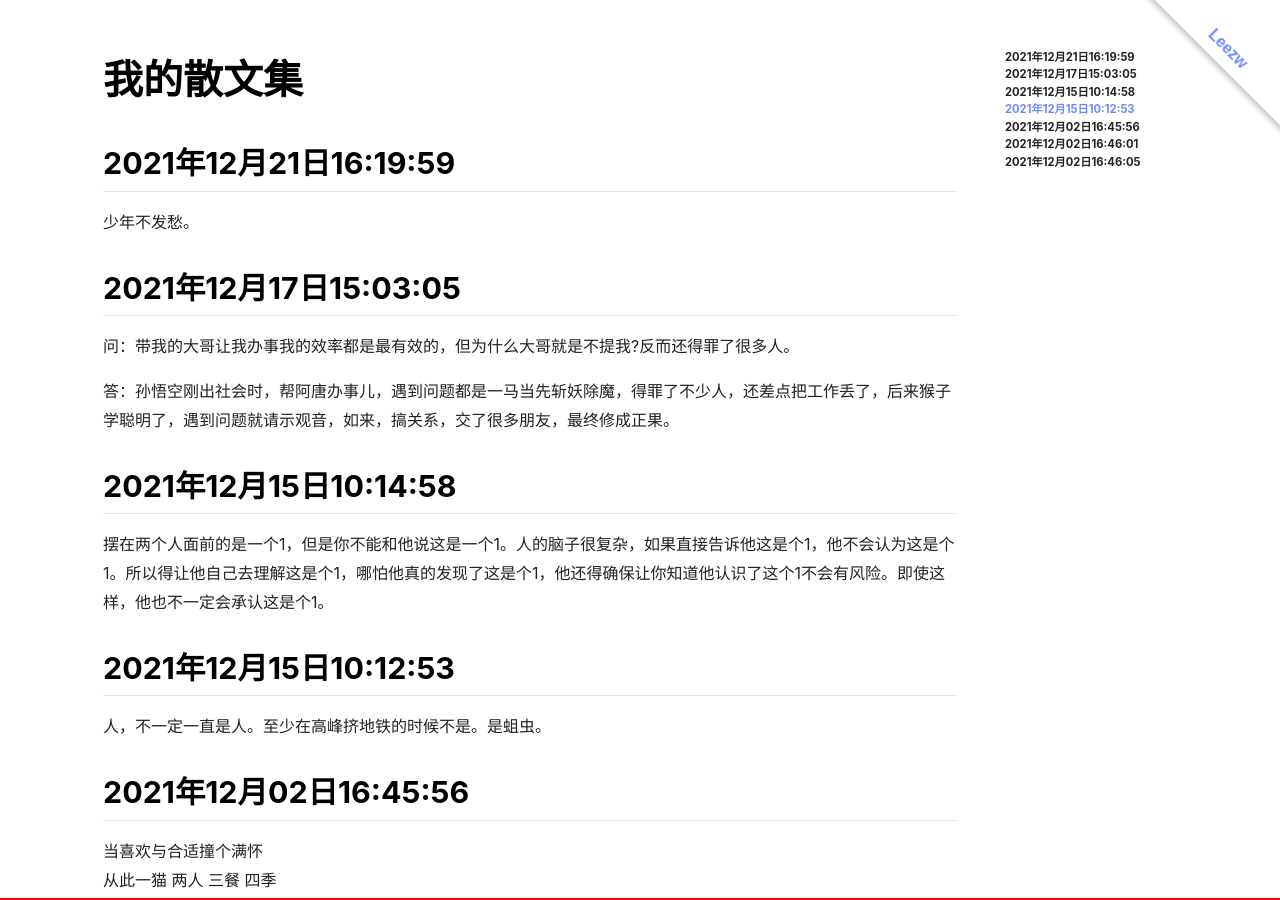
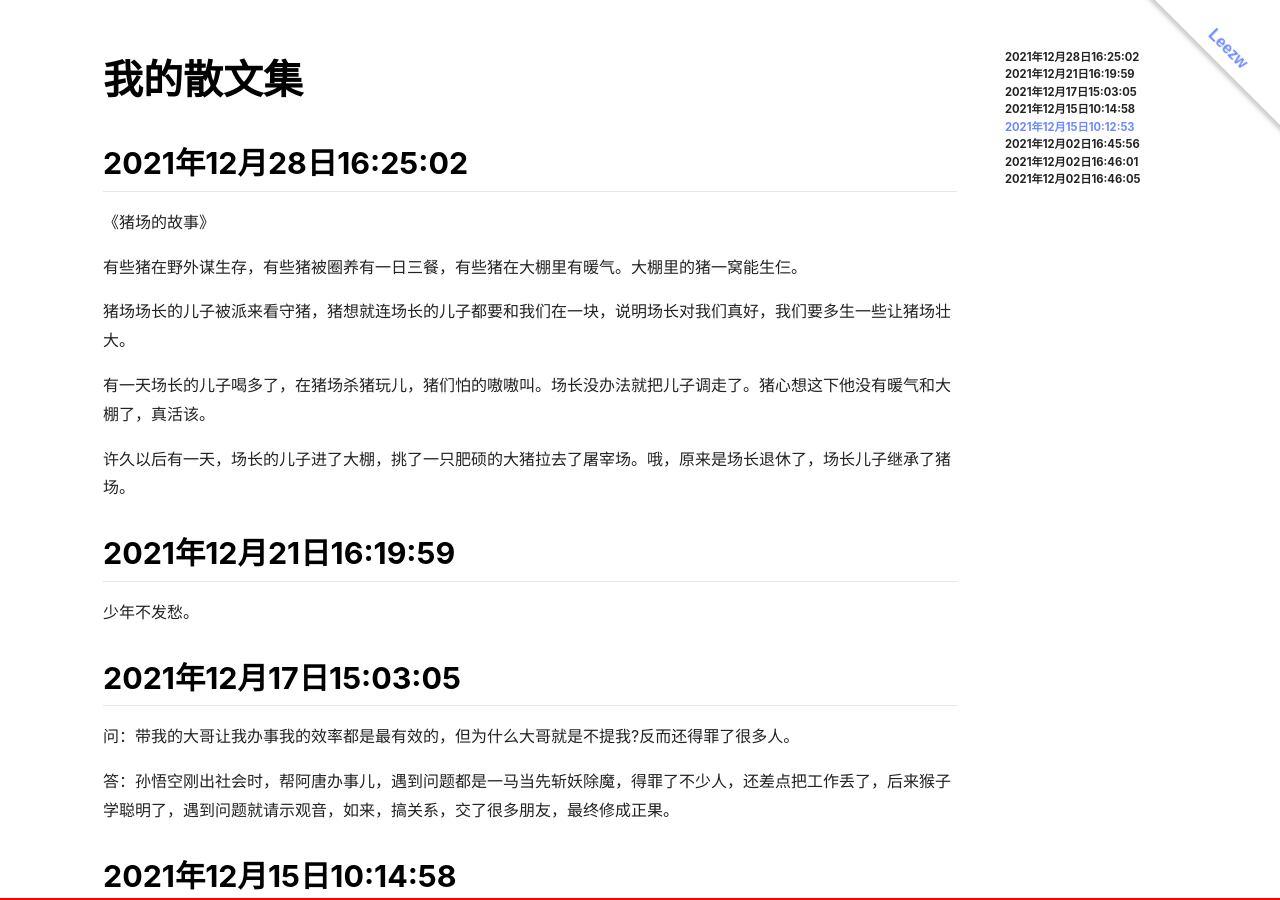
Before and after one commit to quantum-li/quantum-li.github.io, a Jekyll site: the page built from _posts/2021-11-26-essays.md, in a window 1280 px wide and 900 px high. Built offline with Jekyll 4.4.1, drawn with Linux system fonts in a browser that asks for light colours; nearby versions of some CDN libraries.

Commit message:
2021-12-28 16:33:02

```diff
--- a/_posts/2021-11-26-essays.md
+++ b/_posts/2021-11-26-essays.md
@@ -8,6 +8,18 @@ classify: 散文
 permalink: "/posts/essays"
 excerpt: 一些想要表达，但没有目标的东西。
 ---
+
+## 2021年12月28日16:25:02
+
+《猪场的故事》
+
+有些猪在野外谋生存，有些猪被圈养有一日三餐，有些猪在大棚里有暖气。大棚里的猪一窝能生仨。
+
+猪场场长的儿子被派来看守猪，猪想就连场长的儿子都要和我们在一块，说明场长对我们真好，我们要多生一些让猪场壮大。
+
+有一天场长的儿子喝多了，在猪场杀猪玩儿，猪们怕的嗷嗷叫。场长没办法就把儿子调走了。猪心想这下他没有暖气和大棚了，真活该。
+
+许久以后有一天，场长的儿子进了大棚，挑了一只肥硕的大猪拉去了屠宰场。哦，原来是场长退休了，场长儿子继承了猪场。
 
 ## 2021年12月21日16:19:59
 
```
